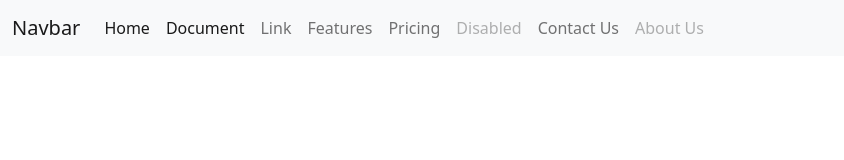
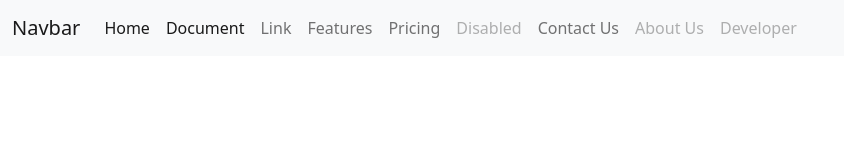
Before and after one commit to dhakalprem/sampleRepo, a plain HTML site: page index.html in a window 1280 px wide. Shown: the whole page, without its empty margins (0-844 px from the left). Drawn offline with nearby package versions, Linux system fonts and the light colour scheme.

Commit message:
commit C1

```diff
--- a/index.html
+++ b/index.html
@@ -28,6 +28,7 @@
                     <a class="nav-link disabled">Disabled</a>
                     <a class="nav-link" href="#">Contact Us</a>
                     <a class="nav-link disabled">About Us</a>
+                    <a class="nav-link disabled">Developer</a>
                 </div>
             </div>
         </div>
```
